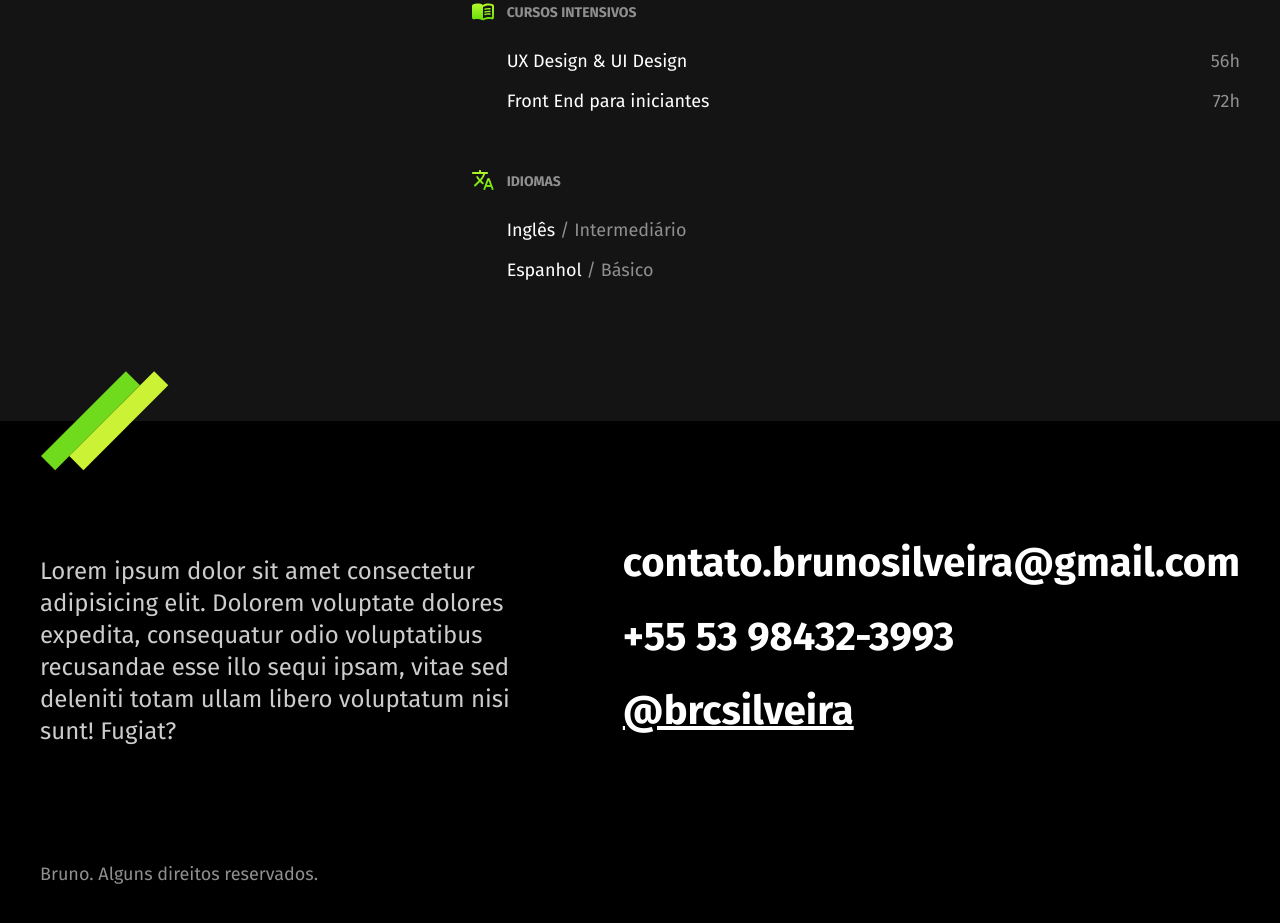
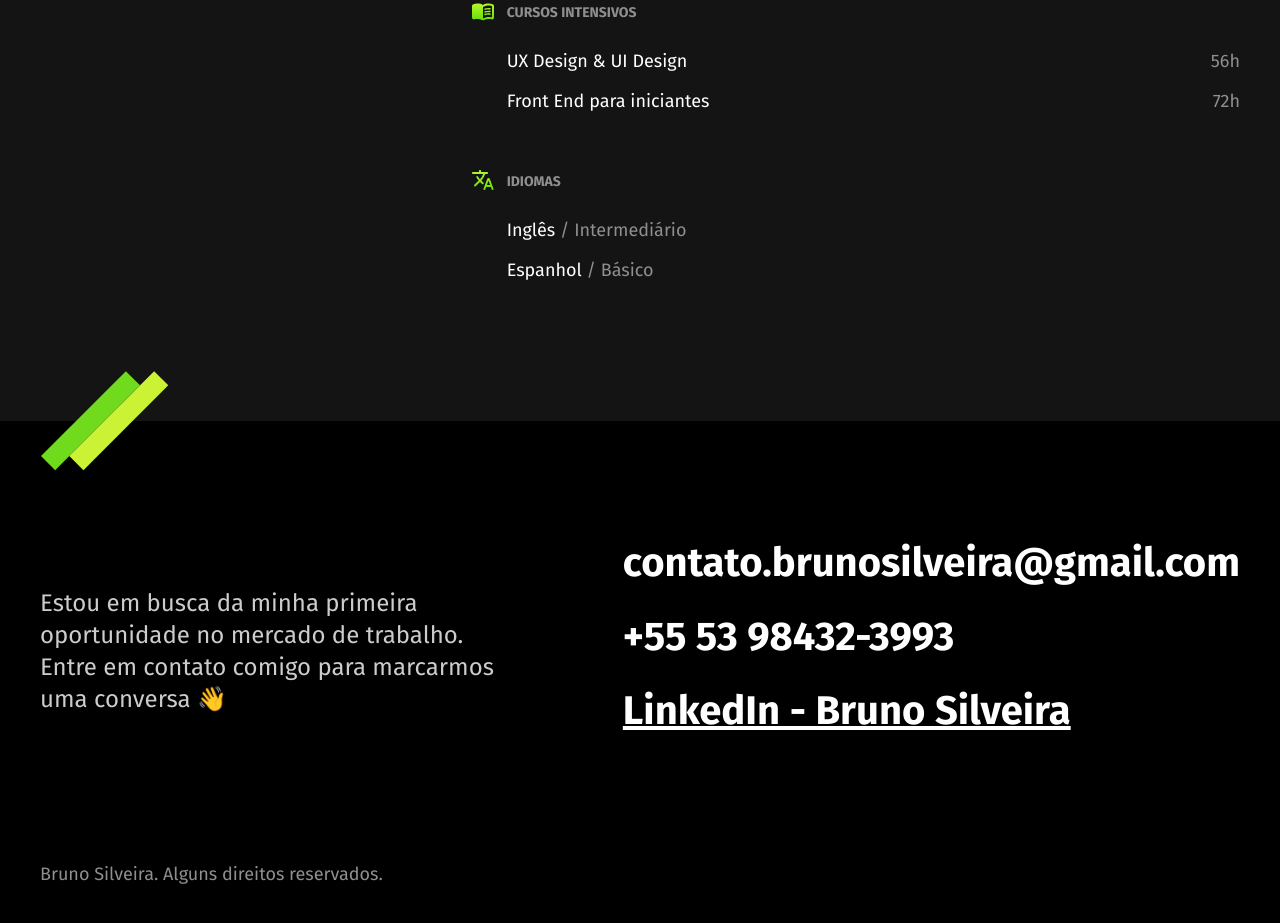
Before and after one commit to brcsilveira/brcsilveira.github.io, a plain HTML site: page index.html in a window 1280 px wide. Shown: the part 2028-2951 px from the top of the page. Drawn offline with Linux system fonts and the light colour scheme.

Commit message:
Formação e Contato

```diff
--- a/index.html
+++ b/index.html
@@ -93,7 +93,7 @@
       <h2 class="subtitulo">Formação</h2>
       <div>
         <p class="formacao-texto">
-          Lorem ipsum dolor sit amet, consectetur adipisicing elit. Unde dolor doloribus quos pariatur <strong>dignissimos</strong> delectus molestias corrupti modi perspiciatis a, numquam enim itaque voluptates alias amet inventore. Molestiae, eligendi ipsam.
+          Atualmente estou cursando <strong>Ciência da Computação</strong> na <strong>UFPEL</strong>, mas sou formado como <strong>Técnico em Eletrônica</strong> pelo <strong>IFSUL</strong>. Além disso, estou fazendo cursos intensivos online para me qualificar ainda mais para o mercado de trabalho.
         </p>
         <ul class="faculdade-lista">
           <li class="faculdade">
@@ -106,11 +106,6 @@
             <h3 class="faculdade-curso">Eletrônica</h3>
             <span class="faculdade-instituicao">IFSUL</span>
           </li>
-          <!-- <li class="faculdade">
-            <span class="faculdade-tipo">Mestre</span>
-            <h3 class="faculdade-curso">Oi Empresas</h3>
-            <span class="faculdade-instituicao">UFRJ</span>
-          </li> -->
         </ul>
 
         <div class="formacao-extra">
@@ -137,14 +132,14 @@
   <footer class="footer" id="contato">
     <div class="footer-container">
       <p class="footer-texto">
-        Lorem ipsum dolor sit amet consectetur adipisicing elit. Dolorem voluptate dolores expedita, consequatur odio voluptatibus recusandae esse illo sequi ipsam, vitae sed deleniti totam ullam libero voluptatum nisi sunt! Fugiat?
+        Estou em busca da minha primeira oportunidade no mercado de trabalho. Entre em contato comigo para marcarmos uma conversa 👋
       </p>
       <ul class="footer-contato">
         <li>contato.brunosilveira@gmail.com</li>
         <li>+55 53 98432-3993</li>
-        <li><a href="https://www.instagram.com/brcsilveira/" target="_blank">@brcsilveira</a></li>
+        <li><a href="https://www.linkedin.com/in/bruno-silveira-b49712220/" target="_blank">LinkedIn - Bruno Silveira</a></li>
       </ul>
-      <p class="footer-copy">Bruno. Alguns direitos reservados.</p>
+      <p class="footer-copy">Bruno Silveira. Alguns direitos reservados.</p>
     </div>
   </footer>
 </body>
```
